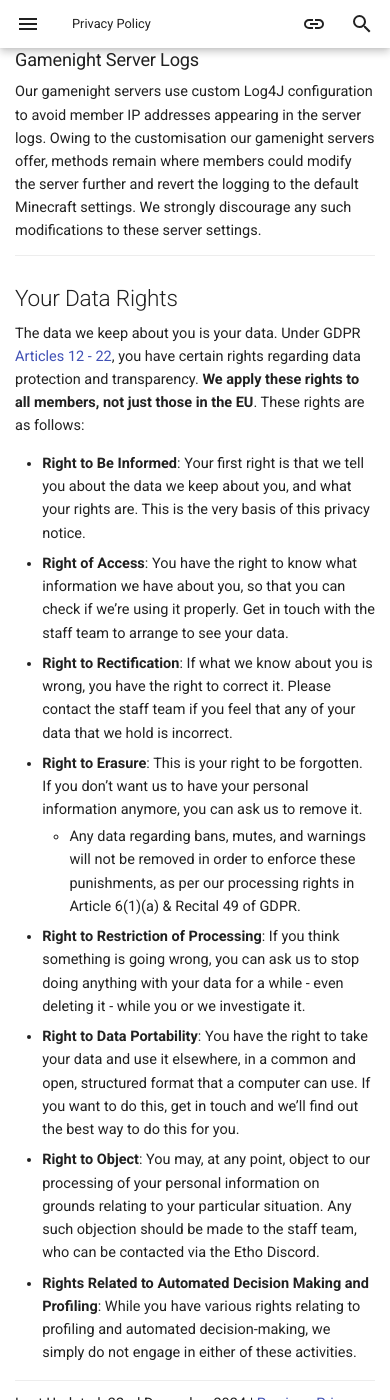
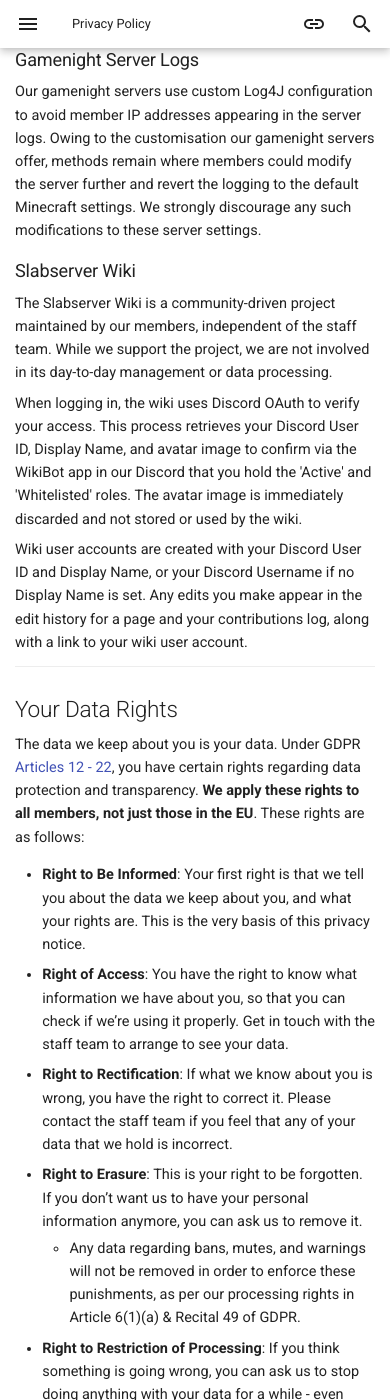
Before and after one commit to Slabserver/slabserver.github.io, an MkDocs documentation site: the page built from docs/documentation/general/privacy.md, in a window 390 px wide and 1400 px high, scrolled down 5180 px. Built offline with MkDocs 1.6.1 and Material for MkDocs 9.7.7, drawn with Linux system fonts in a browser that asks for light colours.

Commit message:
centre mobile buttons

```diff
--- a/docs/documentation/general/privacy.md
+++ b/docs/documentation/general/privacy.md
@@ -113,7 +113,14 @@ Members playing on our servers can record or stream their perspectives, which ma
 We ask that members give at least five minutes warning via #ingamechat before they begin streaming, with the exception of any events previously scheduled in the #announcements, #community-bulletin, or #gamenight channels on Discord.
 
 ### Gamenight Server Logs
-Our gamenight servers use custom Log4J configuration to avoid member IP addresses appearing in the server logs. Owing to the customisation our gamenight servers offer, methods remain where members could modify the server  further and revert the logging to the default Minecraft settings. We strongly discourage any such modifications to these server settings.
+Our gamenight servers use custom Log4J configuration to avoid member IP addresses appearing in the server logs. Owing to the customisation our gamenight servers offer, methods remain where members could modify the server further and revert the logging to the default Minecraft settings. We strongly discourage any such modifications to these server settings.
+
+### Slabserver Wiki
+The Slabserver Wiki is a community-driven project maintained by our members, independent of the staff team. While we support the project, we are not involved in its day-to-day management or data processing.
+
+When logging in, the wiki uses Discord OAuth to verify your access. This process retrieves your Discord User ID, Display Name, and avatar image to confirm via the WikiBot app in our Discord that you hold the 'Active' and 'Whitelisted' roles. The avatar image is immediately discarded and not stored or used by the wiki.
+
+Wiki user accounts are created with your Discord User ID and Display Name, or your Discord Username if no Display Name is set. Any edits you make appear in the edit history for a page and your contributions log, along with a link to your wiki user account.
 
 ---
 
--- a/overrides/assets/stylesheets/custom.css
+++ b/overrides/assets/stylesheets/custom.css
@@ -106,6 +106,12 @@ background:
 .mdx-hero p {
   padding-left: 1em;
 }
+.mdx-hero__buttons {
+  max-width: fit-content;
+  margin-left: auto;
+  margin-right: auto;
+}
+
 @media screen and (max-width: 29.984375em) {
   .mdx-hero h1 {
     font-size: 1.35rem;
@@ -134,7 +140,6 @@ background:
     margin-top: 3.5rem;
     max-width: 19rem;
   }
-
   .mdx-container {
    height: calc(100vh - (48px));
   }
--- a/overrides/home.html
+++ b/overrides/home.html
@@ -15,6 +15,7 @@
             Whether joining the conversation on Discord, playing on our Minecraft servers, or simply meeting like-minded friends and fans, Slabserver has it all.
             <br><br>
             Join us below, and be a part of the community!</p>
+            <div class="mdx-hero__buttons">
               <a href="https://slabserver.org/discord" title="Join our Discord" class="md-button md-button--discord">
                 <span class="twemoji discord">
                   {% include ".icons/simple/discord.svg" %}
@@ -27,6 +28,8 @@
                 </span>
                 Join our servers
               </a>
+            </div>
+          </p>
         </div>
       </div>
     </div>
```
Also changed, not shown: docs/documentation/index.md (+1 -1 lines), docs/transparency/index.md (+1 -1 lines). Lines whose indentation alone changed are shown as unchanged.
